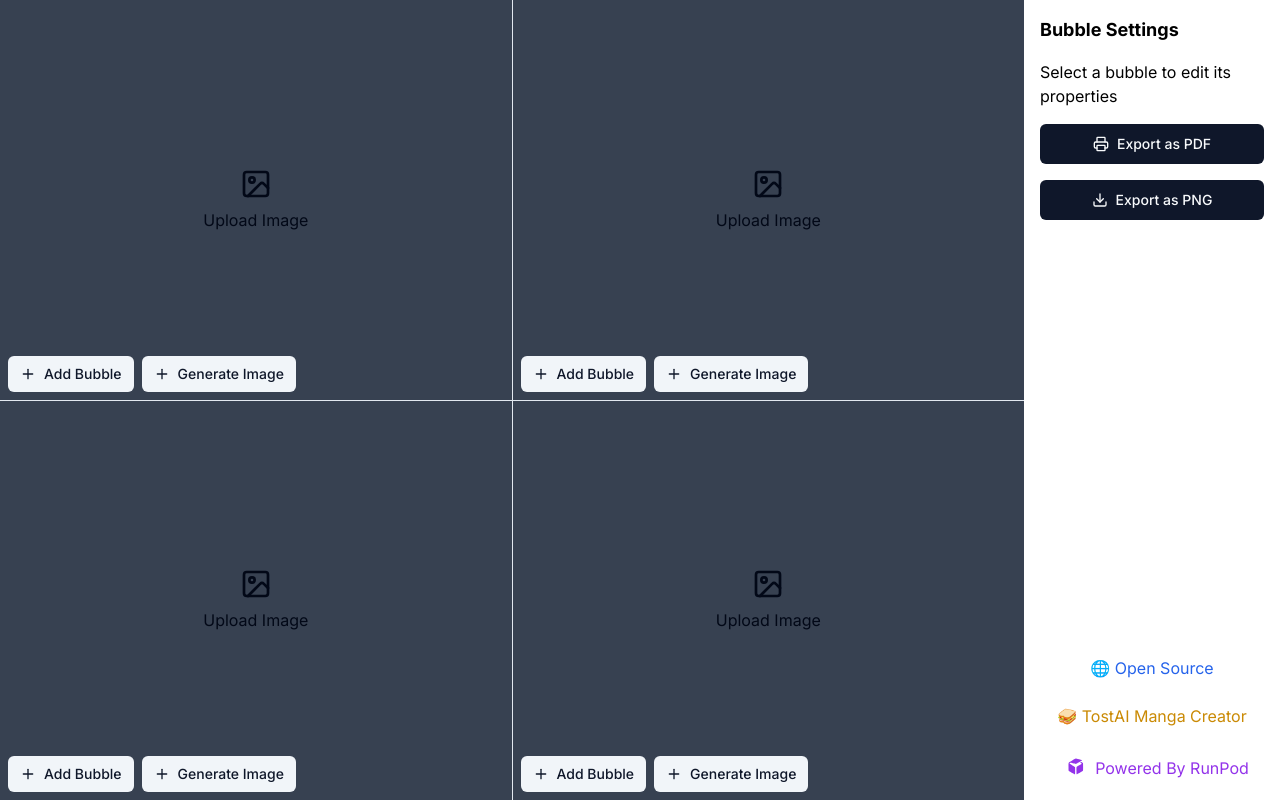
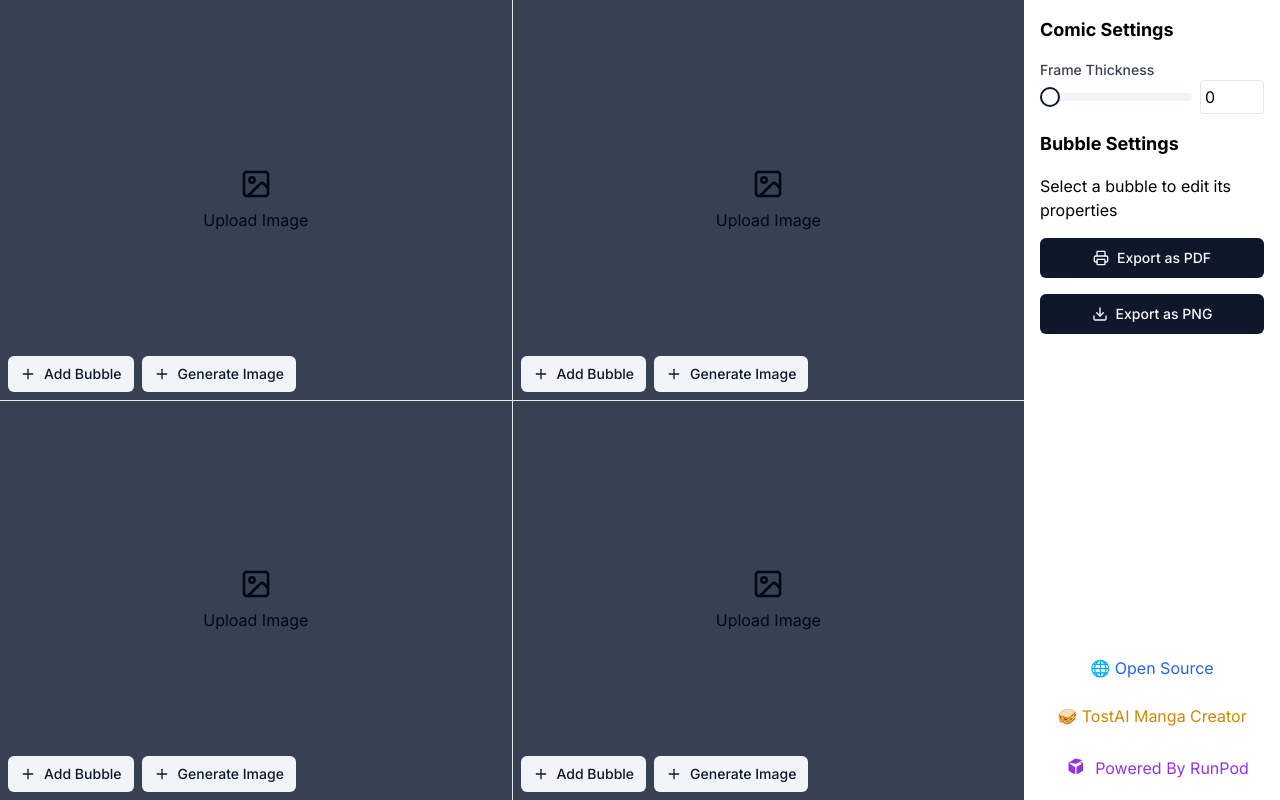
Before and after one commit to camenduru/manga-tost, a Next.js app: page / in a window 1280 px wide. Built offline with nearby package versions, Linux system fonts and the light colour scheme.

Commit message:
Frame Thickness

```diff
--- a/components/Canvas.tsx
+++ b/components/Canvas.tsx
@@ -213,6 +213,8 @@ export default function ComicCreator() {
   const [generatedImage, setGeneratedImage] = useState<string | null>(null)
   const [isDialogOpen, setIsDialogOpen] = useState(false)
 
+  const [frameThickness, setFrameThickness] = useState(0)
+
   const [imageInputs, setImageInputs] = useState({
     positive_prompt: "A curious mermaid with long blue hair, wearing a necklace made of seashells, holding a glowing pearl, swimming through an underwater cave filled with shimmering treasures and ancient ruins.",
     seed: 0,
@@ -390,7 +392,13 @@ export default function ComicCreator() {
   }
 
   const renderPanel = (index: number) => (
-    <div className="relative h-full bg-gray-700 flex items-center justify-center overflow-hidden">
+    <div
+      className="relative h-full bg-gray-700 flex items-center justify-center overflow-hidden"
+      style={{
+        border: `${frameThickness}px solid white`,
+        boxSizing: 'border-box'
+      }}
+    >
       {images[index].src ? (
         <div
           className="relative w-full h-full cursor-move"
@@ -678,6 +686,28 @@ export default function ComicCreator() {
         </Card>
       </div>
       <div className="w-64 bg-white p-4 shadow-lg space-y-4 text-black overflow-y-auto flex flex-col h-full">
+        <h2 className="text-lg font-bold">Comic Settings</h2>
+        <div>
+          <label className="block text-sm font-medium text-gray-700">Frame Thickness</label>
+          <div className="flex items-center space-x-2">
+            <Slider
+              min={0}
+              max={10}
+              step={1}
+              value={[frameThickness]}
+              onValueChange={(value) => setFrameThickness(value[0])}
+              className="w-full"
+            />
+            <input
+              type="number"
+              min={0}
+              max={10}
+              value={frameThickness}
+              onChange={(e) => setFrameThickness(Math.min(10, Math.max(0, Number(e.target.value))))}
+              className="w-16 p-1 border rounded"
+            />
+          </div>
+        </div>
         <h2 className="text-lg font-bold">Bubble Settings</h2>
         {selectedState ? (
           <>
```
Lines whose indentation alone changed are shown as unchanged.
